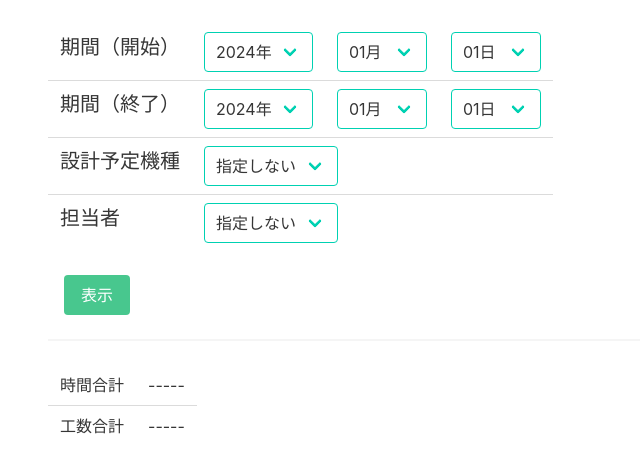
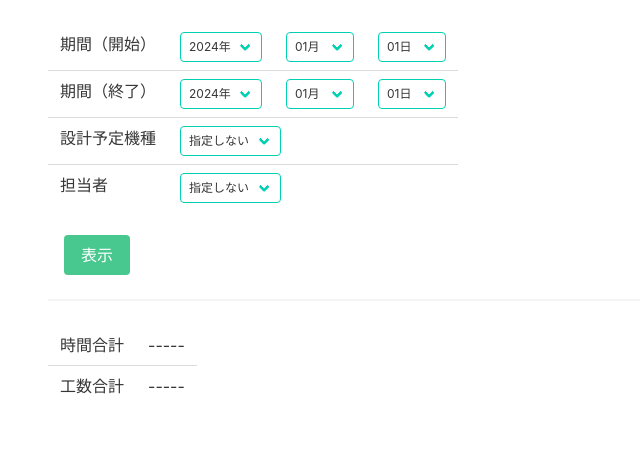
Before and after one commit to puyan0240/time_tracking, a PHP site: page /result.php in a window 1280 px wide. Shown: the part 188-661 px from the top of the page, without its empty margins (0-640 px from the left). Run offline with PHP 8.4, Linux system fonts and the light colour scheme; the visitor is signed in with stand-in values (Sample User, id 1); data that the repository does not hold is empty.

Commit message:
サイズ調整

```diff
--- a/php/content/result.php
+++ b/php/content/result.php
@@ -381,68 +381,68 @@
             <table class="table">
                 <tr>
                     <td>
-                        <div class="is-size-5">
+                        <div class="is-size-6">
                             <p>期間（開始）</p>
                         </div>
                     </td>
                     <td>
-                        <div class="select is-primary">
+                        <div class="select is-primary is-small">
                             <select name="start_year"><?php echo $strStartYearSelOpt;?></select>
                         </div>
                     </td>
                     <td>
-                        <div class="select is-primary">
+                        <div class="select is-primary is-small">
                             <select name="start_month"><?php echo $strStartMonthSelOpt;?></select>
                         </div>
                     </td>
                     <td>
-                        <div class="select is-primary">
+                        <div class="select is-primary is-small">
                             <select name="start_day"><?php echo $strStartDaySelOpt;?></select>
                         </div>
                     </td>
                 </tr>
                 <tr>
                     <td>
-                        <div class="is-size-5">
+                        <div class="is-size-6">
                             <p>期間（終了）</p>
                         </div>
                     </td>
                     <td>
-                        <div class="select is-primary">
+                        <div class="select is-primary is-small">
                             <select name="end_year"><?php echo $strEndYearSelOpt;?></select>
                         </div>
                     </td>
                     <td>
-                        <div class="select is-primary">
+                        <div class="select is-primary is-small">
                             <select name="end_month"><?php echo $strEndMonthSelOpt;?></select>
                         </div>
                     </td>
                     <td>
-                        <div class="select is-primary">
+                        <div class="select is-primary is-small">
                             <select name="end_day"><?php echo $strEndDaySelOpt;?></select>
                         </div>
                     </td>
                 </tr>
                 <tr>
                     <td>
-                        <div class="is-size-5">
+                        <div class="is-size-6">
                             <p>設計予定機種</p>
                         </div>
                     </td>
                     <td colspan="8">
-                        <div class="select is-primary">
+                        <div class="select is-primary is-small">
                             <select name="ref_device"><?php echo $strDeviceSelOpt;?></select>
                         </div>
                     </td>
                 </tr>
                 <tr>
                     <td>
-                        <div class="is-size-5">
+                        <div class="is-size-6">
                             <p>担当者</p>
                         </div>
                     </td>
                     <td colspan="8">
-                        <div class="select is-primary">
+                        <div class="select is-primary is-small">
                             <select name="user"><?php echo $strUserSelOpt;?></select>
                         </div>
                     </td>
```
